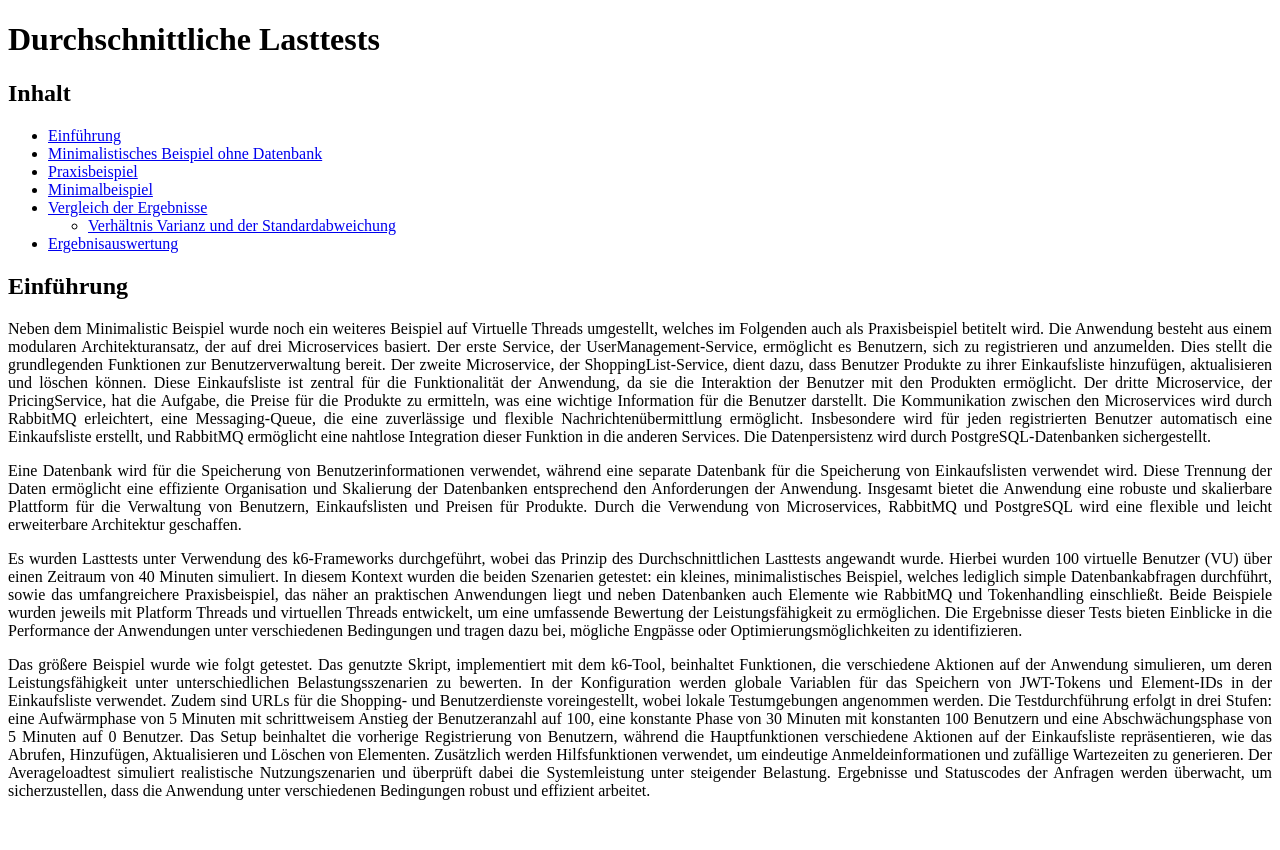
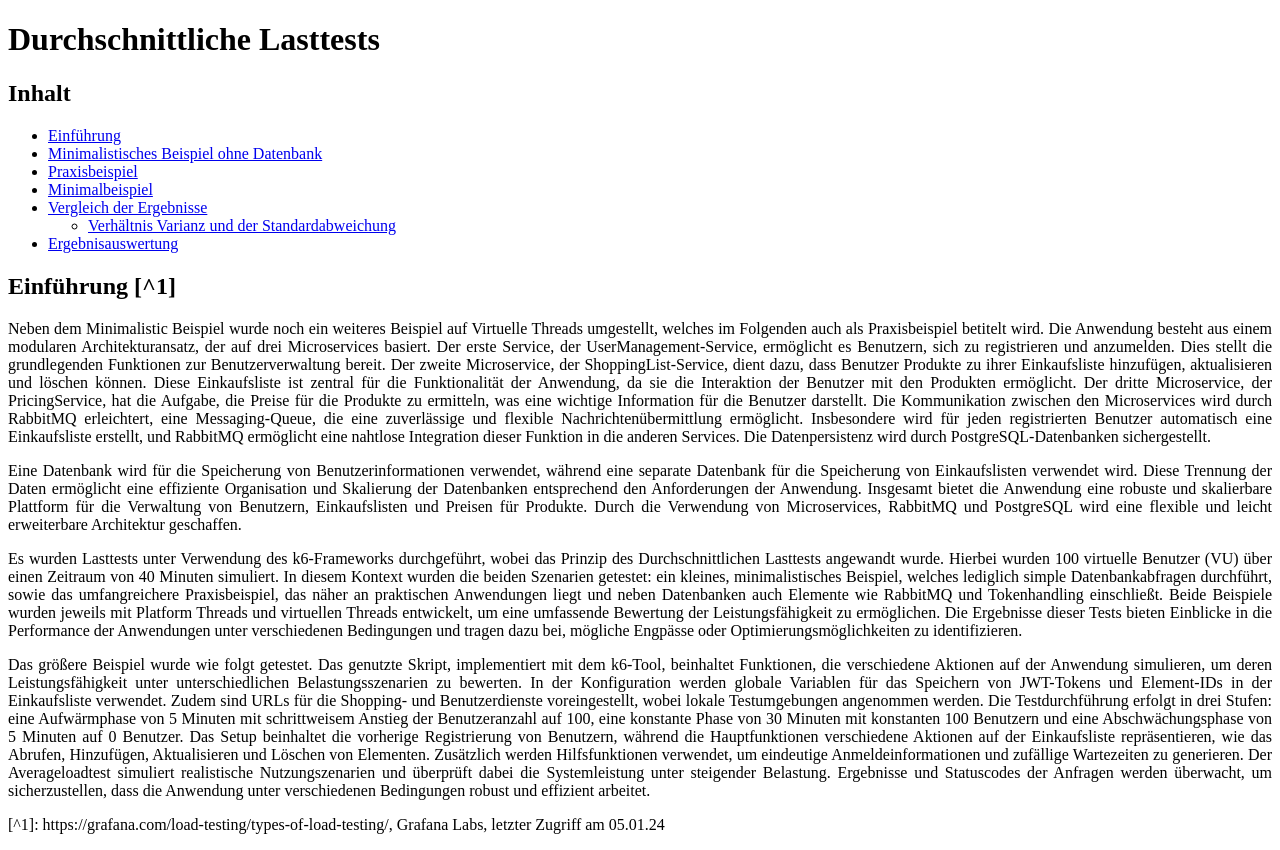
Before and after one commit to Victor-ABC/Threaktive, a Next.js app: page /analysis/average-load-tests in a window 1280 px wide. Before the commit the page ends 816 px from the top, so only its background shows below. Built offline with nearby package versions, Linux system fonts and the light colour scheme.

Commit message:
Update average-load-tests.mdx - Quelle ergänzt

```diff
--- a/pages/analysis/average-load-tests.mdx
+++ b/pages/analysis/average-load-tests.mdx
@@ -15,7 +15,7 @@ authorGithubName: hrothc
   - [Verhältnis Varianz und der Standardabweichung](/analysis/average-load-tests/comparison#verhältnis-varianz)
 - [Ergebnisauswertung](/analysis/average-load-tests/results)
 
-## Einführung
+## Einführung [^1]
 
 Neben dem Minimalistic Beispiel wurde noch ein weiteres Beispiel auf Virtuelle Threads umgestellt, welches im Folgenden auch als Praxisbeispiel betitelt wird. Die Anwendung besteht aus einem modularen Architekturansatz, der auf drei Microservices basiert.
 Der erste Service, der UserManagement-Service, ermöglicht es Benutzern, sich zu registrieren und anzumelden.
@@ -60,3 +60,7 @@ verwendet, um eindeutige Anmeldeinformationen und zufällige Wartezeiten zu gene
 Averageloadtest simuliert realistische Nutzungszenarien und überprüft dabei die Systemleistung
 unter steigender Belastung. Ergebnisse und Statuscodes der Anfragen werden überwacht, um
 sicherzustellen, dass die Anwendung unter verschiedenen Bedingungen robust und effizient arbeitet.
+
+[^1]:
+    https://grafana.com/load-testing/types-of-load-testing/, Grafana Labs,
+    letzter Zugriff am 05.01.24
```
